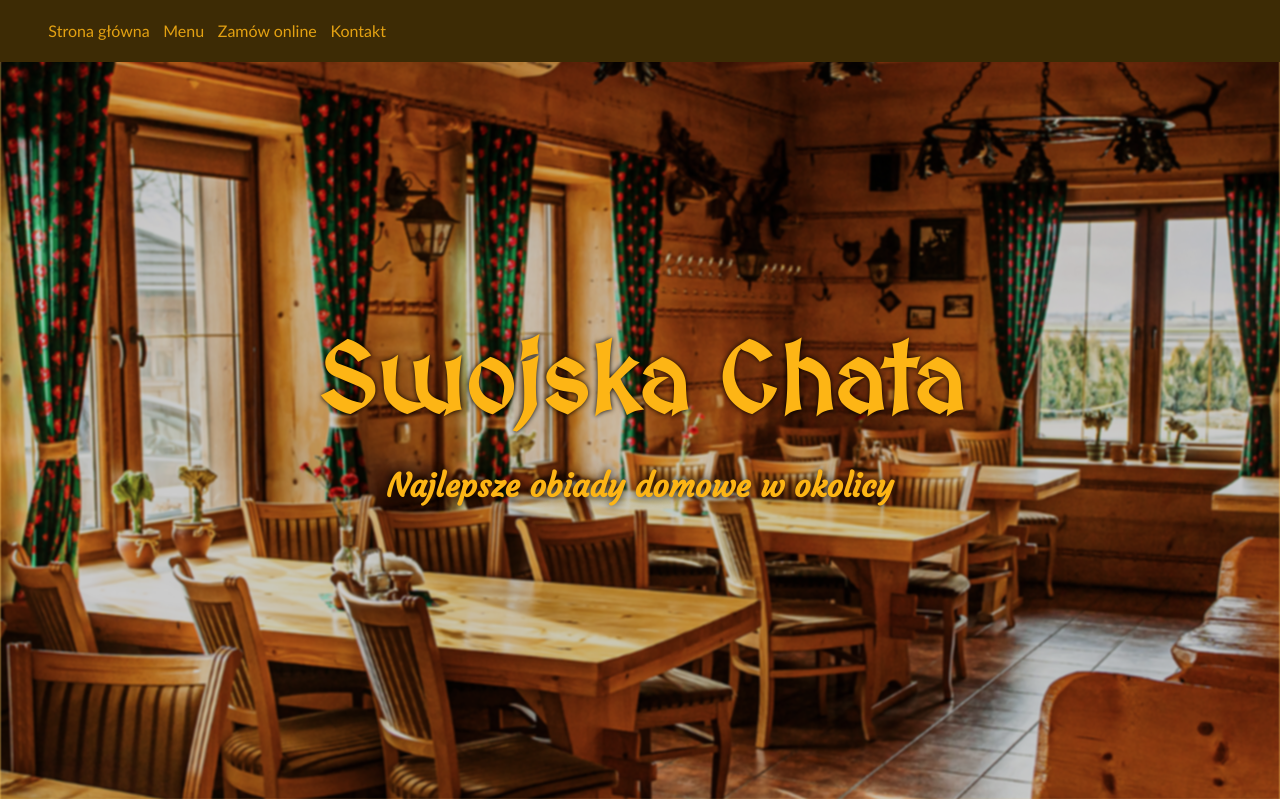
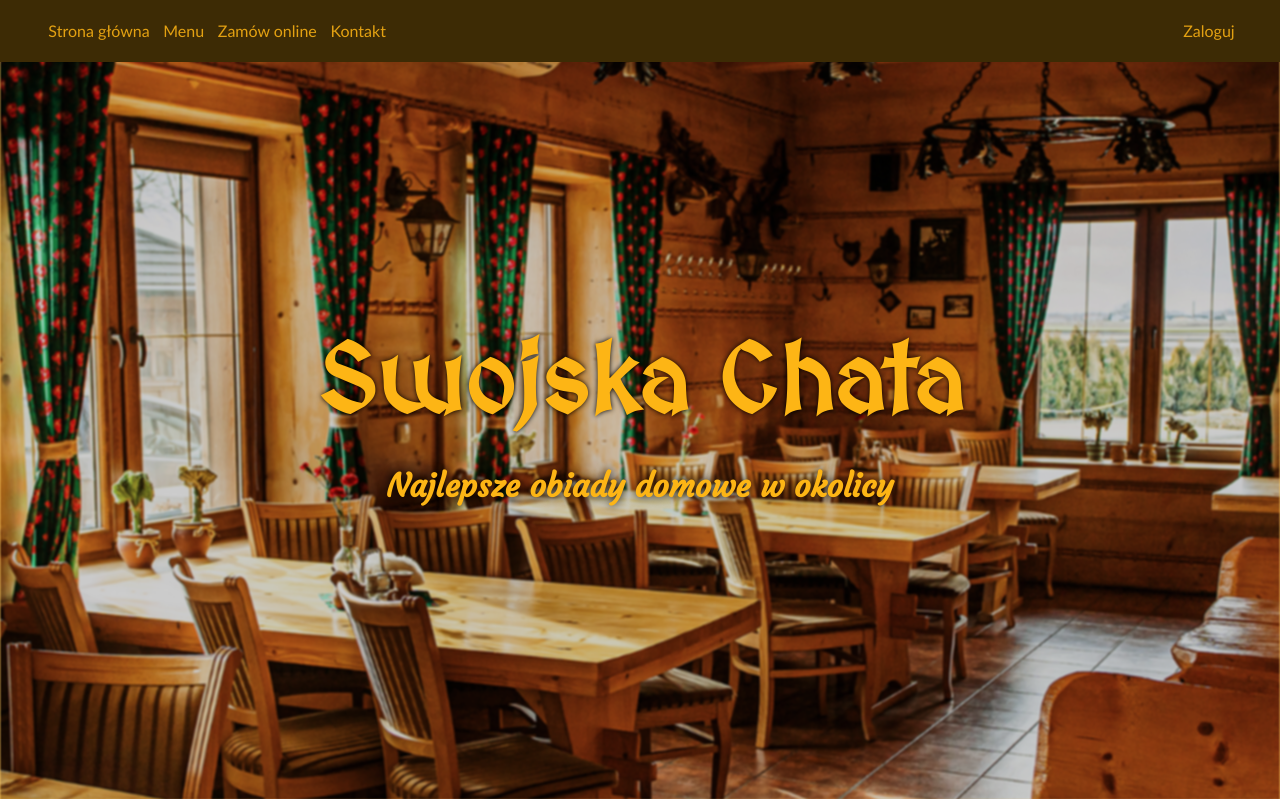
Before and after one commit to MAtt5816/Country-House-Restaurant-Webpage-backend-version-in-PHP, a PHP site: page / in a window 1280 px wide. Shown: the top 799 px of the page. Run offline with PHP 8.4, Linux system fonts and the light colour scheme.

Commit message:
Added log in button in menu bar

```diff
--- a/css/style.css
+++ b/css/style.css
@@ -86,6 +86,7 @@ nav a {
 nav>ul {
   display: flex;
   flex-flow: row wrap;
+  padding: 0 40px;
 }
 
 nav>ul li {
@@ -291,6 +292,10 @@ main>.contact a {
 
 
 @media screen and (min-width: 655px) {
+  nav>ul li:last-child {
+    margin-left: auto;
+  }
+
   footer{
     grid-template-areas:
       '. links contact .'
@@ -300,6 +305,10 @@ main>.contact a {
 }
 
 @media screen and (max-width: 654px) {
+  nav>ul li:last-child {
+    margin-left: 3px;
+  }
+
   footer {
     grid-template-areas:
       '. links .'
--- a/snippets/navigation.php
+++ b/snippets/navigation.php
@@ -9,6 +9,7 @@
     </ul></li>
     <li><a href="zamowienie.php">Zamów online</a></li>
     <li><a href="kontakt.php">Kontakt</a></li>
+    <li><a href="#" id="login">Zaloguj</a></li>
   </ul>
   ';
 ?>
```
